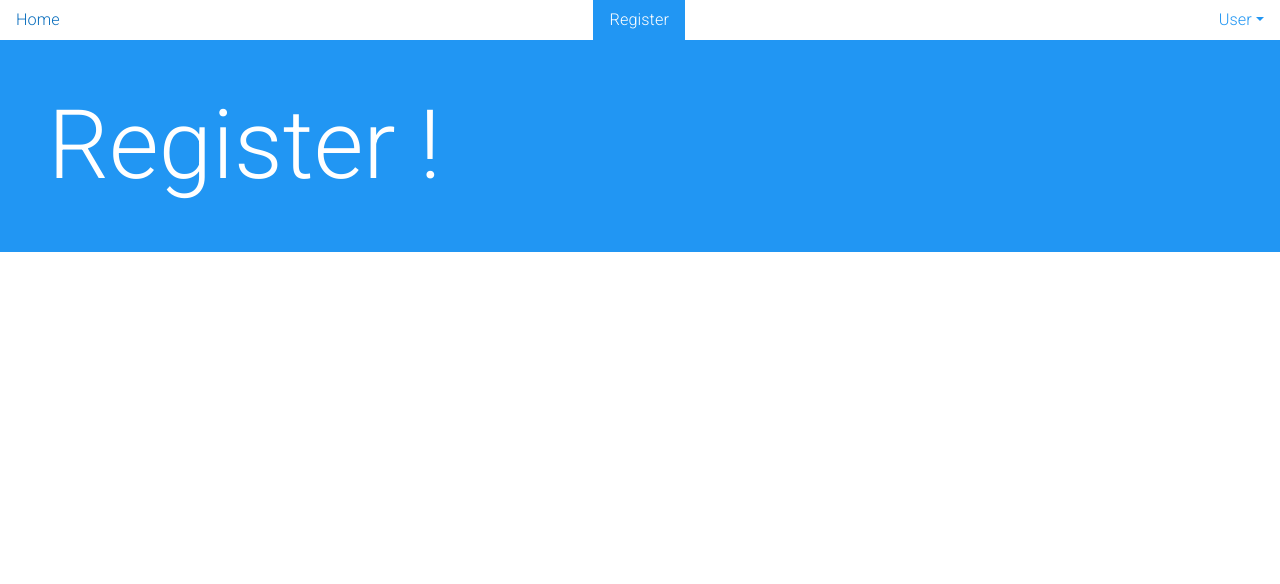
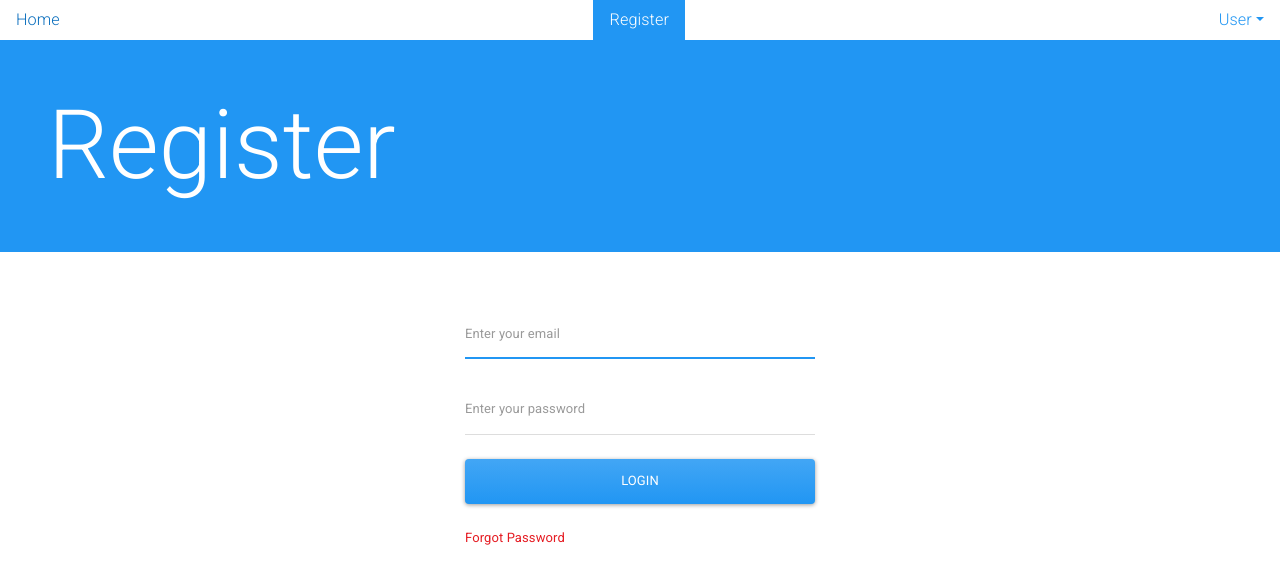
Before and after one commit to linovorefresh/track-local, a React (Create React App) app in the folder client/: page /Register in a window 1280 px wide. Shown: the top 584 px of the page. Built offline with nearby package versions, Linux system fonts and the light colour scheme; the HTML template or start-up script is replaced by a standard one.

Commit message:
add form to register component

```diff
--- a/client/src/pages/Register.js
+++ b/client/src/pages/Register.js
@@ -1,9 +1,53 @@
-import React from 'react'
+import React, { useState } from 'react'
 
 export default function Register() {
+    const [ email, setEmail ] = useState('');
+    const [ password, setPassword ] = useState('');
+    const [ loading, setLoading ] = useState(false);
+
+    const handleSubmit = async (e) => {
+        e.preventDefault()
+
+        try {
+            console.log(email,password)
+        } catch (err) {
+            console.log(err)
+        }
+    }
   return (
     <div>
-       <h1 className='display-1 bg-primary text-light p-5'>Register ! </h1>
+       <h1 className="display-1 bg-primary text-light p-5">Register</h1>
+
+        <div className="container">
+            <div className="row">
+                <div className="col-md-4 offset-md-4 mt-5">
+                <form onSubmit={handleSubmit}>
+                    <input
+                    type="text"
+                    placeholder="Enter your email"
+                    className="form-control mb-4"
+                    required
+                    autoFocus
+                    value={email}
+                    onChange={(e) => setEmail(e.target.value.toLowerCase())}
+                    />
+
+                    <input
+                    type="password"
+                    placeholder="Enter your password"
+                    className="form-control mb-4"
+                    required
+                    value={password}
+                    onChange={(e) => setPassword(e.target.value)}
+                    />
+
+                    <button className="btn btn-primary col-12 mb-4">Login</button>
+                </form>
+
+                <a className="text-danger pointer">Forgot Password</a>
+                </div>
+            </div>
+        </div>
     </div>
   )
 }
```
